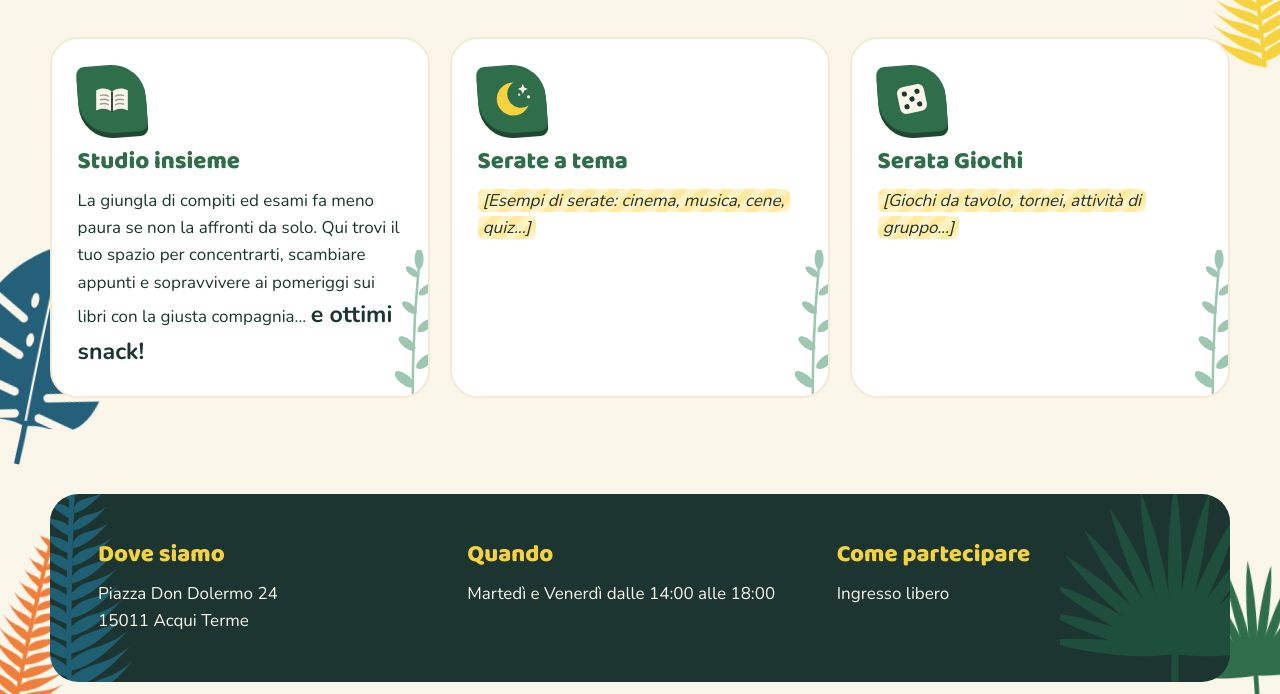
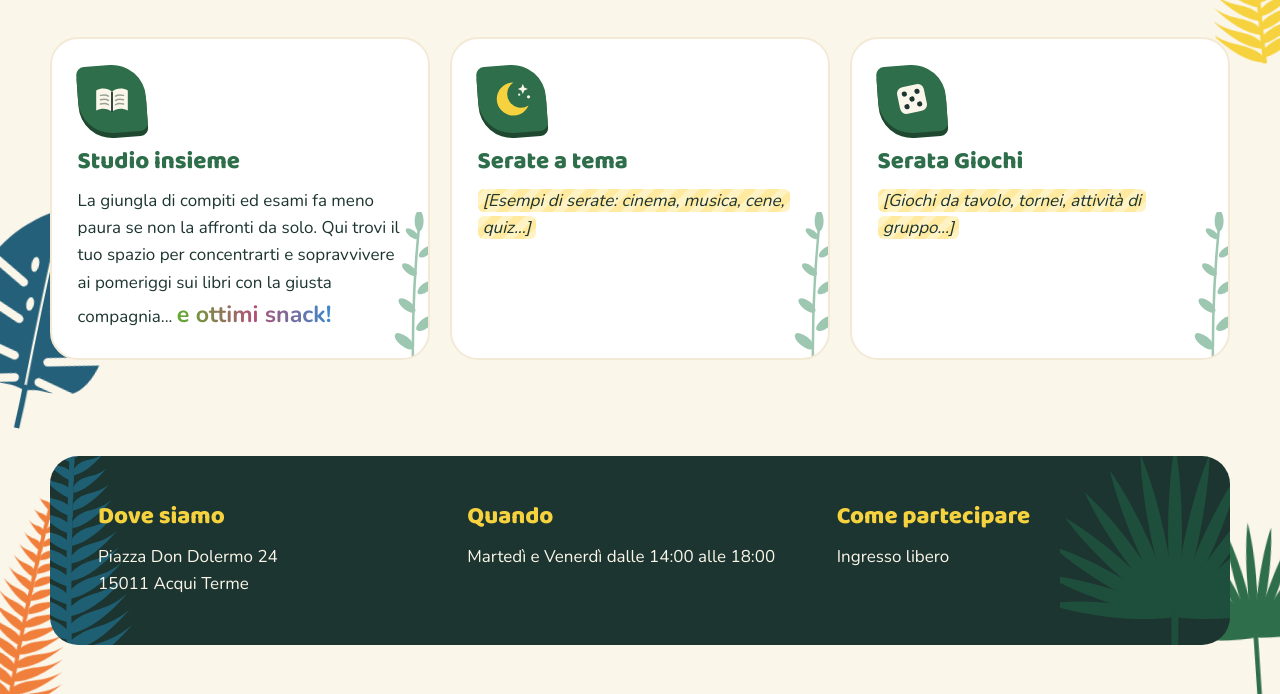
Before and after one commit to yeppacquiterme-tech/yeppacquiterme-tech.github.io, a plain HTML site: page jungle.html in a window 1280 px wide. Shown: the part 791-1485 px from the top of the page. Drawn offline with nearby package versions, Linux system fonts and the light colour scheme.

Commit message:
Update jungle.html

```diff
--- a/jungle.html
+++ b/jungle.html
@@ -40,7 +40,7 @@
           <article class="blocco">
             <div class="blocco__icona" aria-hidden="true"><img src="assets/img/icone/libro.svg" alt=""></div>
             <h3>Studio insieme</h3>
-            <p>La giungla di compiti ed esami fa meno paura se non la affronti da solo. Qui trovi il tuo spazio per concentrarti, scambiare appunti e sopravvivere ai pomeriggi sui libri con la giusta compagnia... <spam class="hero__frase"> e ottimi snack!</spam></p>
+            <p>La giungla di compiti ed esami fa meno paura se non la affronti da solo. Qui trovi il tuo spazio per concentrarti e sopravvivere ai pomeriggi sui libri con la giusta compagnia... <spam class="hero__frase"> <strong> e ottimi snack!</strong></spam></p>
           </article>
           <article class="blocco">
             <div class="blocco__icona" aria-hidden="true"><img src="assets/img/icone/luna.svg" alt=""></div>
```
